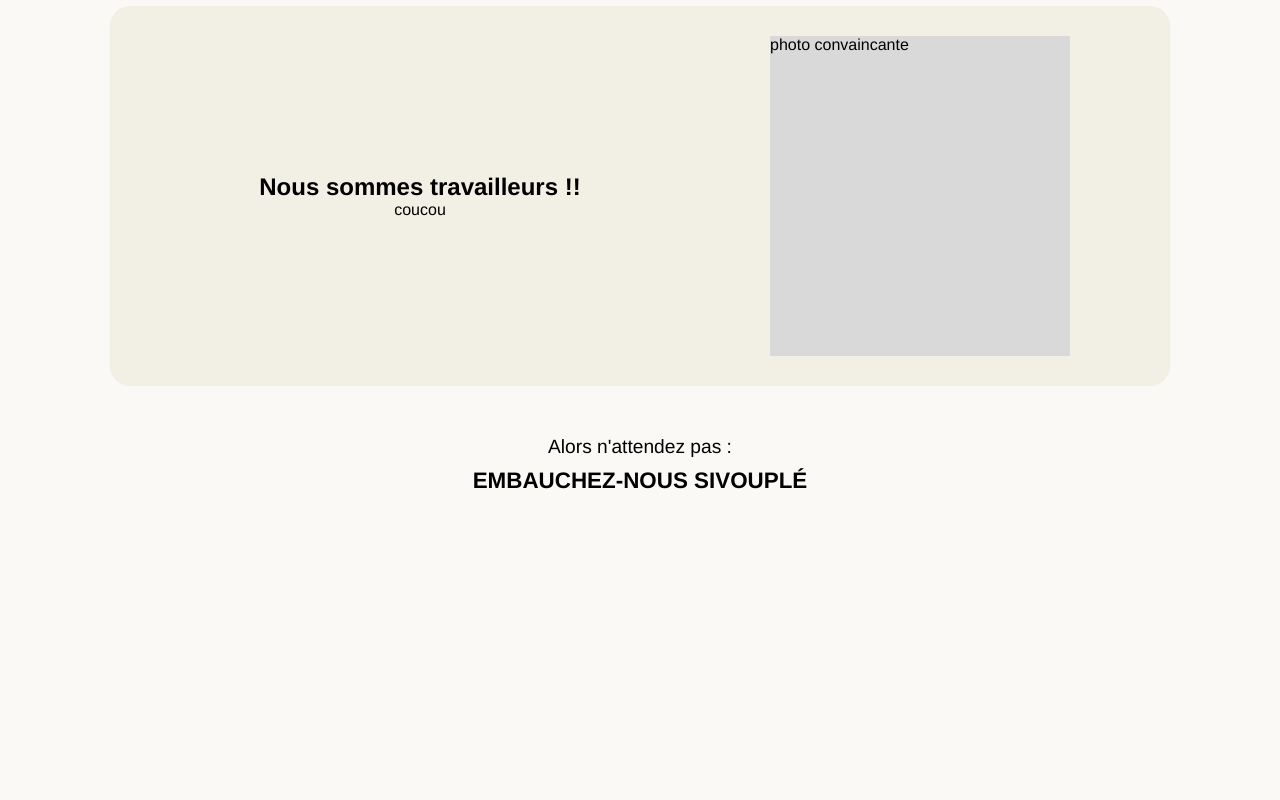
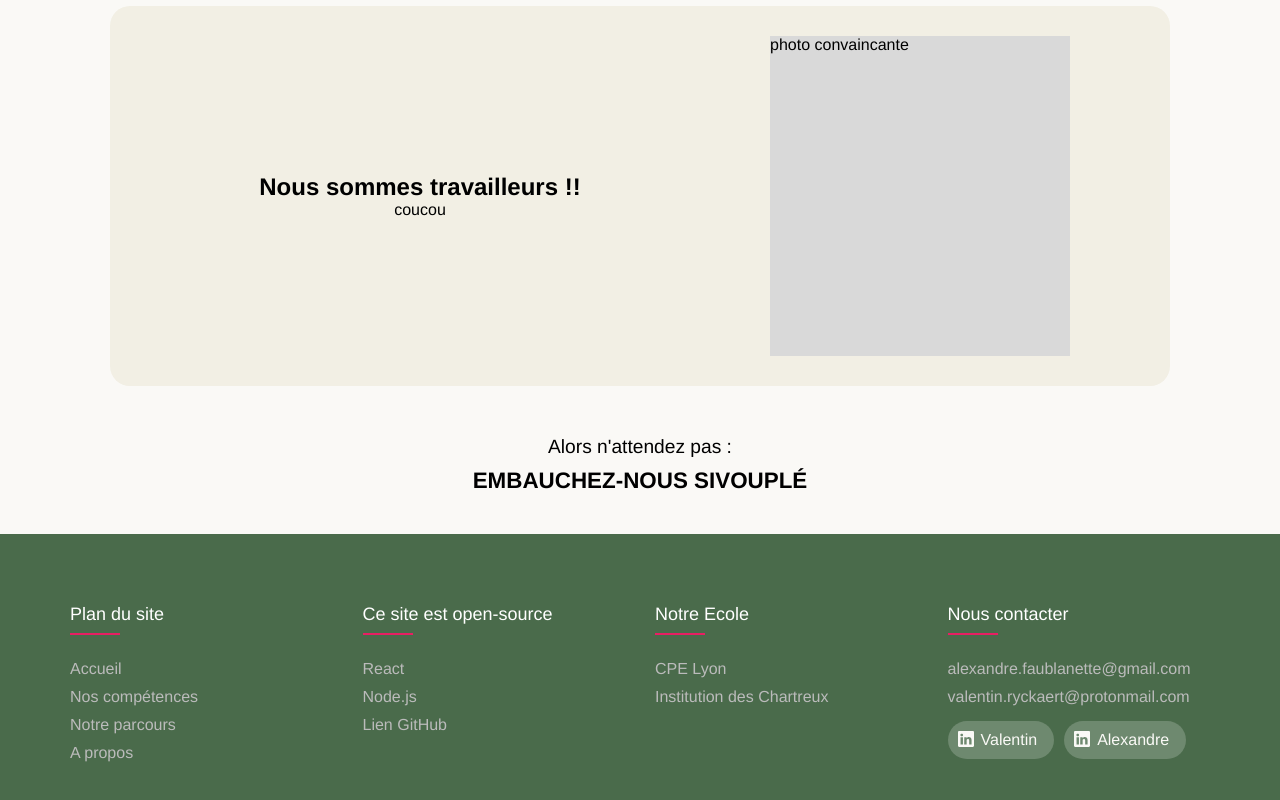
Before and after one commit to killex8569/DonnezNousUnStageOuUneAlternance, a React (Create React App) app: page / in a window 1280 px wide. Shown: the part 1901-2701 px from the top of the page. Before the commit the page ends 2435 px from the top, so only its background shows below. Built offline with nearby package versions, Linux system fonts and the light colour scheme.

Commit message:
Fix: add Footer to root app.js

```diff
--- a/src/App.js
+++ b/src/App.js
@@ -2,9 +2,11 @@ import { BrowserRouter, Routes, Route } from 'react-router-dom'
 import Accueil from './views/Accueil/Accueil'
 import Navbar from './components/Navbar/Navbar'
 import './App.css'
+import Footer from './components/Footer/Footer';
 
 function App() {
   return (
+    <>
       <BrowserRouter>
         {/* Navigation */}
         <Navbar/>
@@ -17,6 +19,8 @@ function App() {
           <Route path="/apropos" element={<h1>A propos</h1>} />
         </Routes>
       </BrowserRouter>
+      <Footer />
+    </>
   );
 }
 
```
Lines whose indentation alone changed are shown as unchanged.
